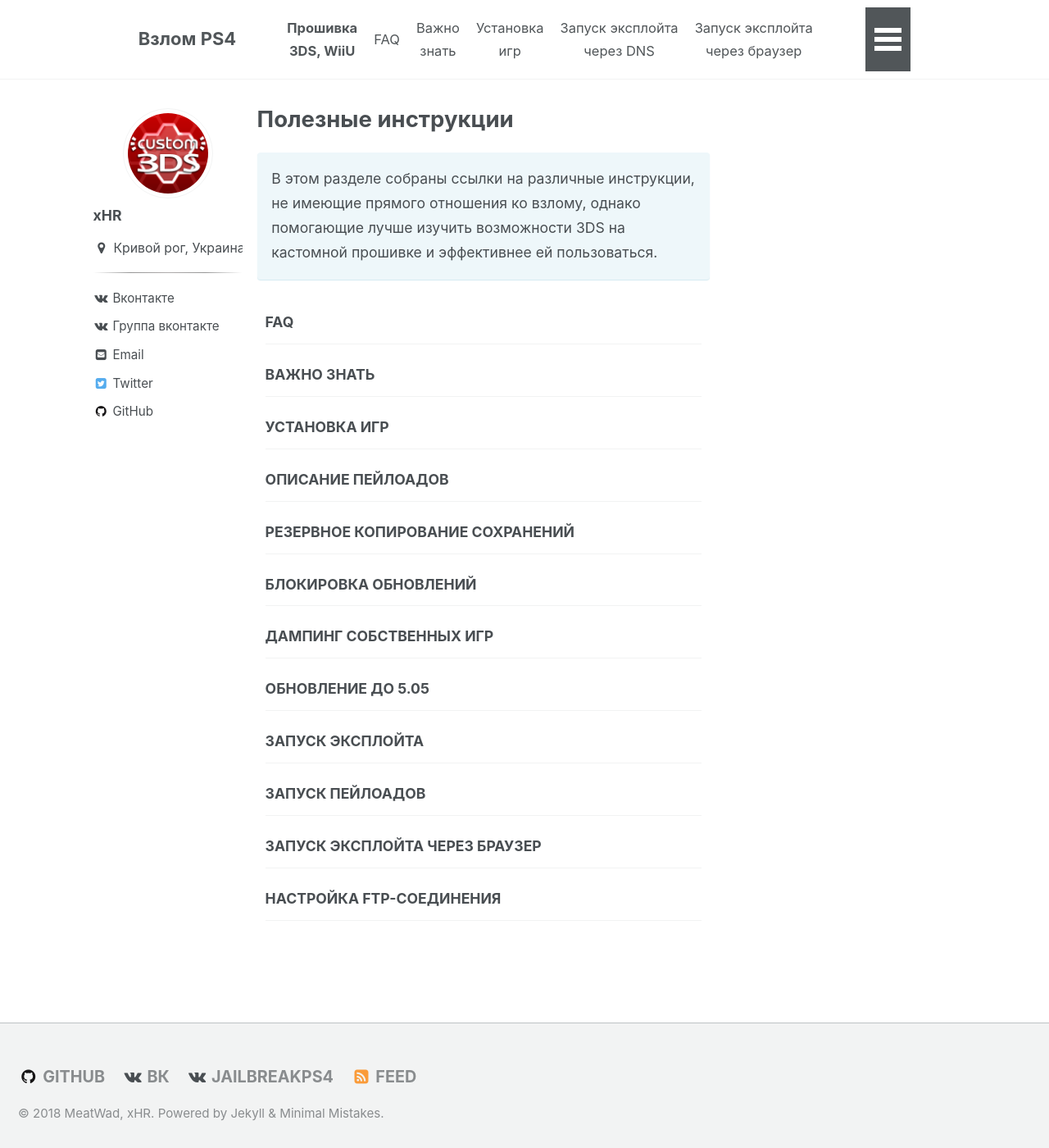
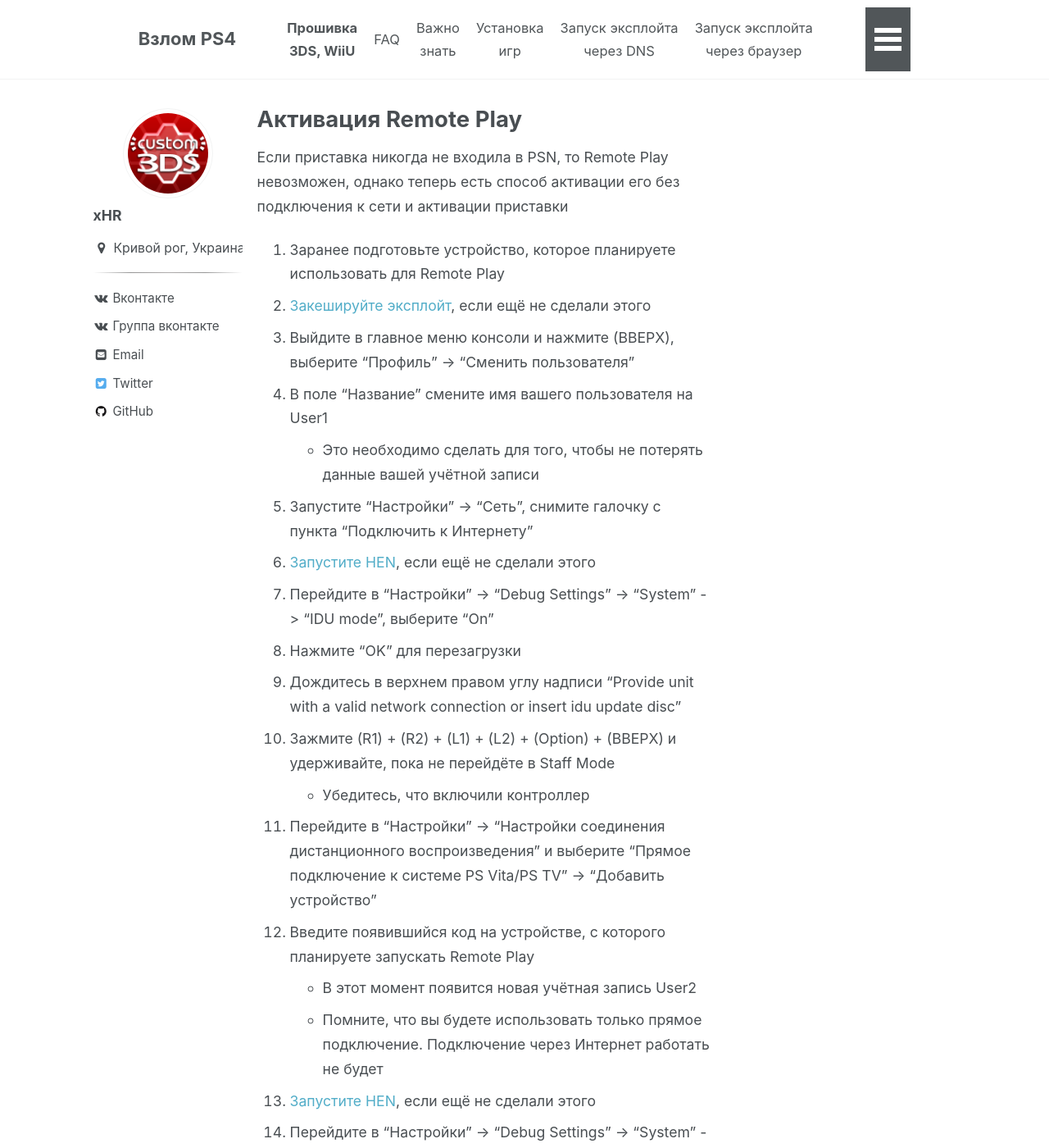
Before and after one commit to rashevskyv/ps4, a Jekyll site: the page built from _pages/addons.md, in a window 1280 px wide and 1400 px high. Shown: the whole window at 82% size. Built offline with Jekyll 4.4.1, drawn with Linux system fonts in a browser that asks for light colours; nearby versions of some CDN libraries; some of the changed text lies outside the part shown.

Commit message:
remote play

```diff
--- a/_data/navigation.yml
+++ b/_data/navigation.yml
@@ -58,3 +58,5 @@
     url: /start-hen-browser
   - title: Настройка FTP-соединения
     url: /ftp
+  - title: Использование Remote Play без активации системы и входа в PSN
+    url: /remote-play
--- a/_pages/addons.md
+++ b/_pages/addons.md
@@ -1,11 +1,31 @@
 ---
-title: "Полезные инструкции" #
+title: "Активация Remote Play" #
 sitemap: false
-permalink: /addons.html
+permalink: /remote-play.html
 author_profile: true
 ---
 
-В этом разделе собраны ссылки на различные инструкции, не имеющие прямого отношения ко взлому, однако помогающие лучше изучить возможности 3DS на кастомной прошивке и эффективнее ей пользоваться.
-{: .notice--info}
+Если приставка никогда не входила в PSN, то Remote Play невозможен, однако теперь есть способ активации его без подключения к сети и активации приставки
 
-{% include nav_list nav="addons" %}
+1. Заранее подготовьте устройство, которое планируете использовать для Remote Play
+1. [Закешируйте эксплойт](start-hen#%D1%87%D0%B0%D1%81%D1%82%D1%8C-iv---%D0%BA%D0%B5%D1%88%D0%B8%D1%80%D0%BE%D0%B2%D0%B0%D0%BD%D0%B8%D0%B5-%D1%8D%D0%BA%D1%81%D0%BF%D0%BB%D0%BE%D0%B9%D1%82%D0%B0){:target="_blank"}, если ещё не сделали этого
+1. Выйдите в главное меню консоли и нажмите (ВВЕРХ), выберите "Профиль" -> "Сменить пользователя"
+1. В поле "Название" смените имя вашего пользователя на User1
+	* Это необходимо сделать для того, чтобы не потерять данные вашей учётной записи
+1. Запустите "Настройки" -> "Сеть", снимите галочку с пункта "Подключить к Интернету"
+1. [Запустите HEN](start-hen#%D1%87%D0%B0%D1%81%D1%82%D1%8C-iii---%D0%B7%D0%B0%D0%BF%D1%83%D1%81%D0%BA-%D1%8D%D0%BA%D1%81%D0%BF%D0%BB%D0%BE%D0%B9%D1%82%D0%B0){:target="_blank"}, если ещё не сделали этого
+1. Перейдите в "Настройки" -> "Debug Settings" -> "System" -> "IDU mode", выберите "On"
+1. Нажмите "OK" для перезагрузки
+1. Дождитесь в верхнем правом углу надписи "Provide unit with a valid network connection or insert idu update disc"
+1. Зажмите (R1) + (R2) + (L1) + (L2) + (Option) + (ВВЕРХ) и удерживайте, пока не перейдёте в Staff Mode
+	* Убедитесь, что включили контроллер
+1. Перейдите в "Настройки" -> "Настройки соединения дистанционного воспроизведения" и выберите "Прямое подключение к системе PS Vita/PS TV" -> "Добавить устройство"
+1. Введите появившийся код на устройстве, с которого планируете запускать Remote Play
+	* В этот момент появится новая учётная запись User2
+	* Помните, что вы будете использовать только прямое подключение. Подключение через Интернет работать не будет
+1. [Запустите HEN](start-hen#%D1%87%D0%B0%D1%81%D1%82%D1%8C-iii---%D0%B7%D0%B0%D0%BF%D1%83%D1%81%D0%BA-%D1%8D%D0%BA%D1%81%D0%BF%D0%BB%D0%BE%D0%B9%D1%82%D0%B0){:target="_blank"}, если ещё не сделали этого
+1. Перейдите в "Настройки" -> "Debug Settings" -> "System" -> "IDU mode", выберите "Off"
+1. Нажмите "OK" для перезагрузки
+
+Не удаляйте учётную запись User2, иначе Remote Play перестанет работать!
+{: .notice--danger}
```
Also changed, not shown: _pages/faq.md (+4 -1 lines), _pages/home.md (+1 -1 lines).
